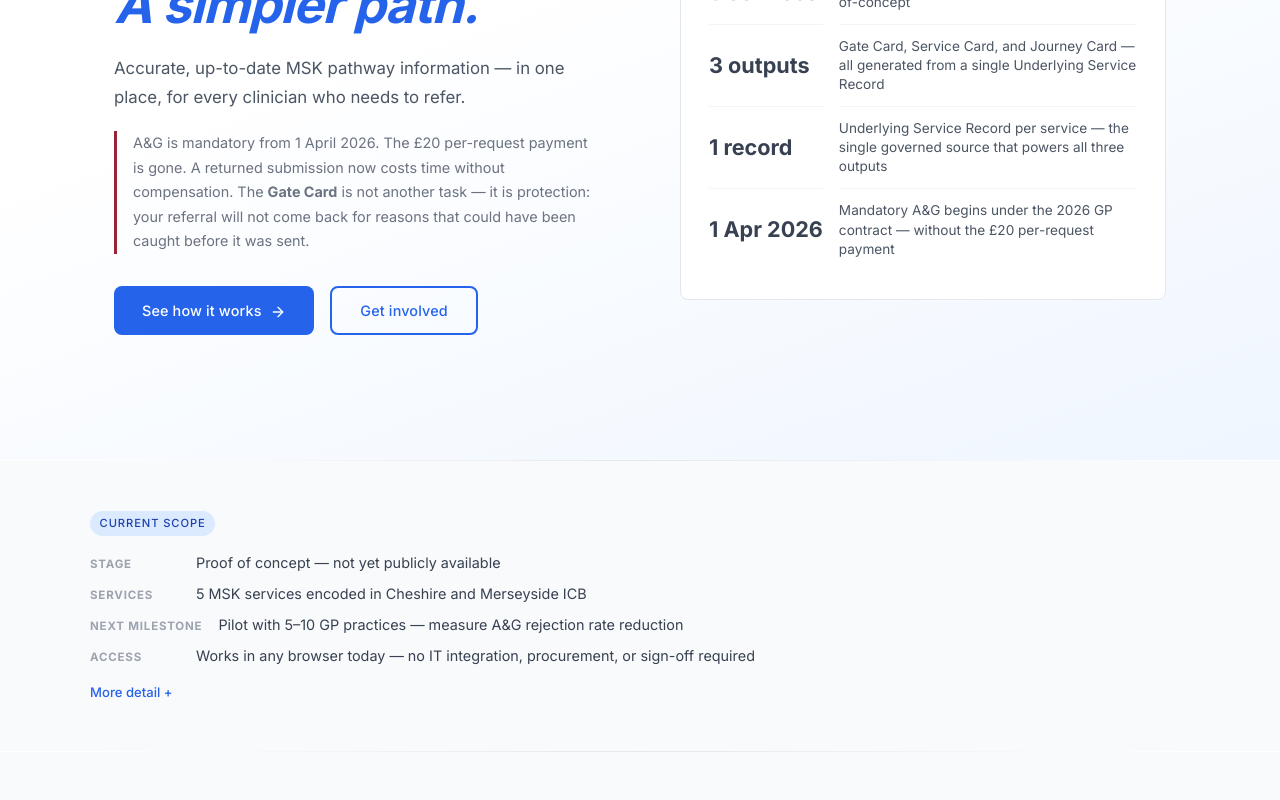
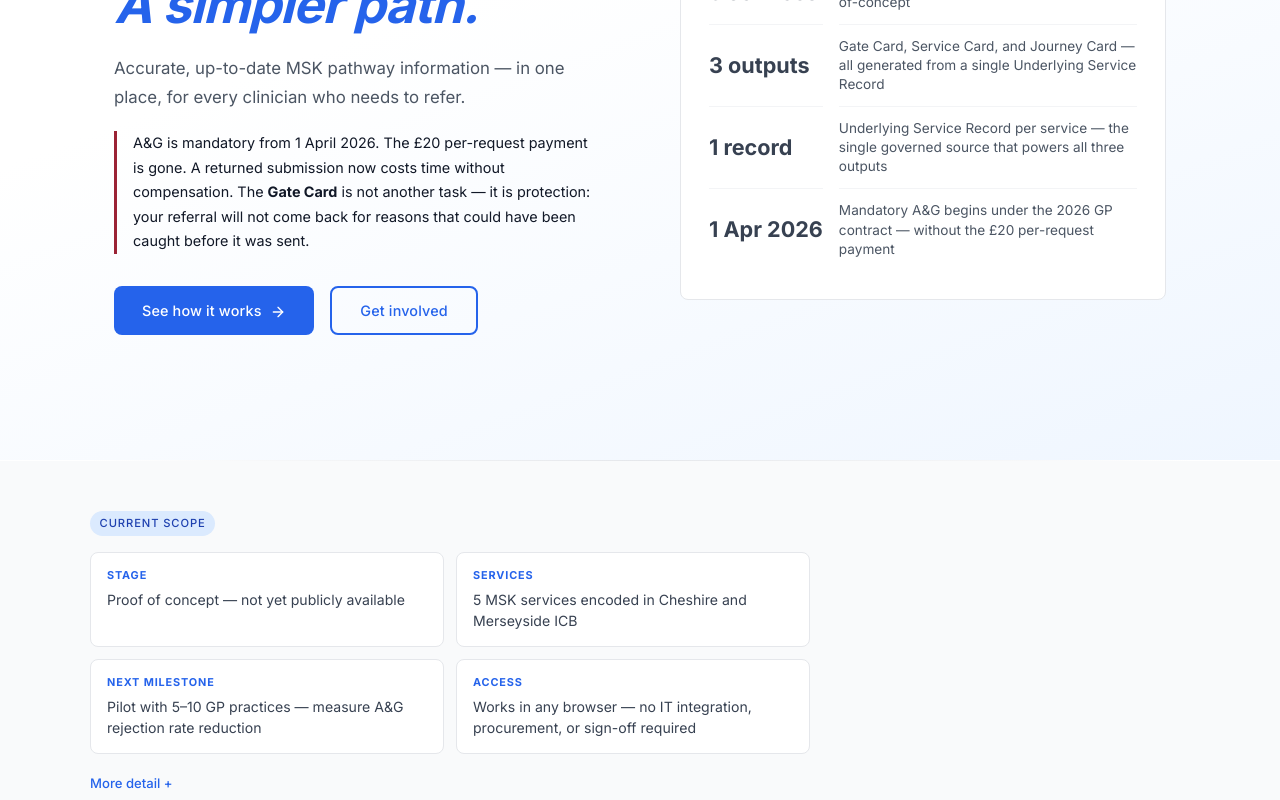
Before and after one commit to IntellTechSolutions/carequery-live-final, a React (Vite) app: page / in a window 1280 px wide. Shown: the part 340-1140 px from the top of the page. Built offline with nearby package versions, Linux system fonts and the light colour scheme.

Commit message:
Update App.jsx

```diff
--- a/src/App.jsx
+++ b/src/App.jsx
@@ -140,7 +140,7 @@ const CareQueryWebsite = () => {
               <p className="body-text" style={{ fontSize: '1.05rem', lineHeight: 1.7, color: '#4b5563', marginBottom: '1.25rem', fontWeight: 400 }}>
                 Accurate, up-to-date MSK pathway information — in one place, for every clinician who needs to refer.
               </p>
-              <p className="body-text" style={{ fontSize: '0.9rem', lineHeight: 1.7, color: '#6b7280', marginBottom: '2rem', fontWeight: 400, borderLeft: '3px solid #9b2335', paddingLeft: '1rem' }}>
+              <p className="body-text" style={{ fontSize: '0.9rem', lineHeight: 1.7, color: '#111827', marginBottom: '2rem', fontWeight: 400, borderLeft: '3px solid #9b2335', paddingLeft: '1rem' }}>
                 A&G is mandatory from 1 April 2026. The £20 per-request payment is gone. A returned submission now costs time without compensation. The <strong>Gate Card</strong> is not another task — it is protection: your referral will not come back for reasons that could have been caught before it was sent.
               </p>
               <div style={{ display: 'flex', gap: '1rem', flexWrap: 'wrap' }}>
@@ -183,34 +183,34 @@ const CareQueryWebsite = () => {
         <div style={{ maxWidth: '1100px', margin: '0 auto' }}>
           <div style={{ maxWidth: '720px' }}>
             <span className="tag tag-blue" style={{ marginBottom: '1rem', display: 'inline-block' }}>Current Scope</span>
-            <div style={{ display: 'flex', flexDirection: 'column', gap: '0.6rem', marginBottom: '1rem' }}>
+            <div style={{ display: 'grid', gridTemplateColumns: '1fr 1fr', gap: '0.75rem', marginBottom: '1.25rem' }}>
               {[
                 { label: 'Stage', value: 'Proof of concept — not yet publicly available' },
                 { label: 'Services', value: '5 MSK services encoded in Cheshire and Merseyside ICB' },
                 { label: 'Next milestone', value: 'Pilot with 5–10 GP practices — measure A&G rejection rate reduction' },
-                { label: 'Access', value: 'Works in any browser today — no IT integration, procurement, or sign-off required' },
+                { label: 'Access', value: 'Works in any browser — no IT integration, procurement, or sign-off required' },
               ].map((item, i) => (
-                <div key={i} style={{ display: 'flex', gap: '1rem', alignItems: 'baseline' }}>
-                  <span className="body-text" style={{ fontSize: '0.72rem', fontWeight: 700, letterSpacing: '0.07em', textTransform: 'uppercase', color: '#9ca3af', flexShrink: 0, minWidth: '90px' }}>{item.label}</span>
-                  <span className="body-text" style={{ fontSize: '0.9rem', color: '#374151', fontWeight: 400, lineHeight: 1.5 }}>{item.value}</span>
+                <div key={i} style={{ padding: '0.9rem 1rem', background: '#ffffff', border: '1px solid #e5e7eb', borderRadius: '8px' }}>
+                  <div className="body-text" style={{ fontSize: '0.68rem', fontWeight: 700, letterSpacing: '0.08em', textTransform: 'uppercase', color: '#2563eb', marginBottom: '0.35rem' }}>{item.label}</div>
+                  <div className="body-text" style={{ fontSize: '0.88rem', color: '#374151', fontWeight: 400, lineHeight: 1.5 }}>{item.value}</div>
                 </div>
               ))}
             </div>
             <button
               onClick={() => setScopeOpen(!scopeOpen)}
-              style={{ background: 'none', border: 'none', cursor: 'pointer', display: 'flex', alignItems: 'center', gap: '0.4rem', padding: '0', marginBottom: scopeOpen ? '1rem' : 0 }}
+              style={{ background: 'none', border: 'none', cursor: 'pointer', display: 'flex', alignItems: 'center', gap: '0.4rem', padding: '0', marginBottom: scopeOpen ? '1.25rem' : 0 }}
             >
               <span className="body-text" style={{ fontSize: '0.82rem', color: '#2563eb', fontWeight: 500 }}>{scopeOpen ? 'Less detail −' : 'More detail +'}</span>
             </button>
             {scopeOpen && (
-              <div style={{ display: 'flex', flexDirection: 'column', gap: '0.75rem', borderLeft: '3px solid #e5e7eb', paddingLeft: '1rem' }}>
-                <p className="body-text" style={{ fontSize: '0.88rem', lineHeight: 1.7, color: '#4b5563', fontWeight: 400 }}>
+              <div style={{ display: 'flex', flexDirection: 'column', gap: '0.85rem', borderLeft: '3px solid #d1d5db', paddingLeft: '1.25rem' }}>
+                <p className="body-text" style={{ fontSize: '0.88rem', lineHeight: 1.7, color: '#111827', fontWeight: 400 }}>
                   No national tool currently does what the Gate Card does. NHS England built the monitoring infrastructure, the referral pipe, and the waiting list analytics. Nobody built the structured pre-submission checklist for the clinician at the point of referral. Strategic research confirmed in March 2026 that no ICB, trust, or commercial product fills this gap.
                 </p>
-                <p className="body-text" style={{ fontSize: '0.88rem', lineHeight: 1.7, color: '#4b5563', fontWeight: 400 }}>
+                <p className="body-text" style={{ fontSize: '0.88rem', lineHeight: 1.7, color: '#111827', fontWeight: 400 }}>
                   If the pilot demonstrates value, the model can be extended to additional services and other regions.
                 </p>
-                <p className="body-text" style={{ fontSize: '0.88rem', lineHeight: 1.7, color: '#4b5563', fontWeight: 400 }}>
+                <p className="body-text" style={{ fontSize: '0.88rem', lineHeight: 1.7, color: '#111827', fontWeight: 400 }}>
                   <strong>Why Cheshire and Merseyside first:</strong> C&M ICB is under NHS England performance management, the Health Innovation North West Coast infrastructure is directly accessible, and the A&G mandate creates immediate, measurable pressure on every practice in the footprint.
                 </p>
               </div>
```
